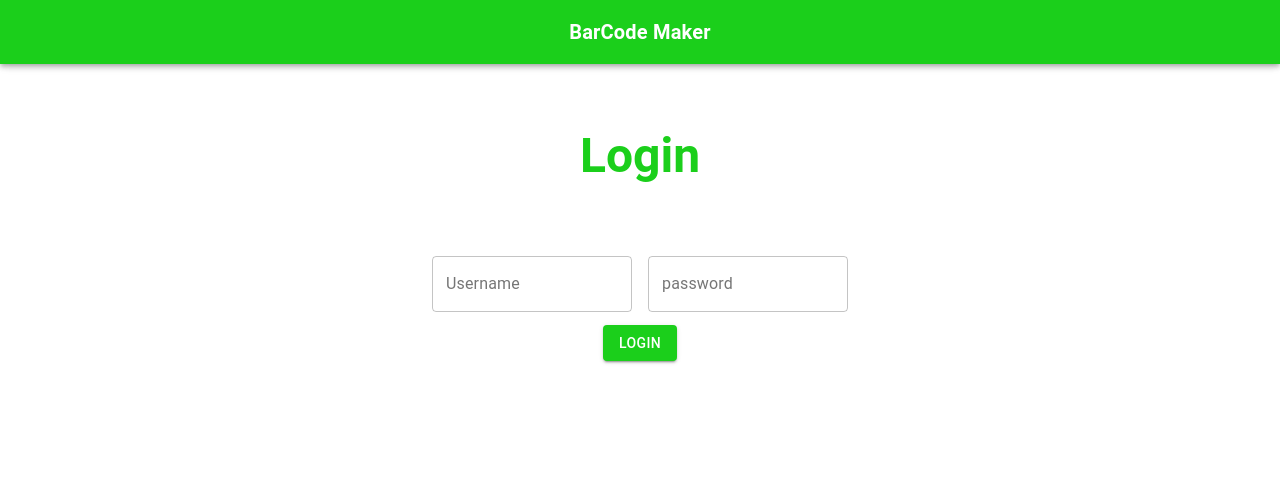
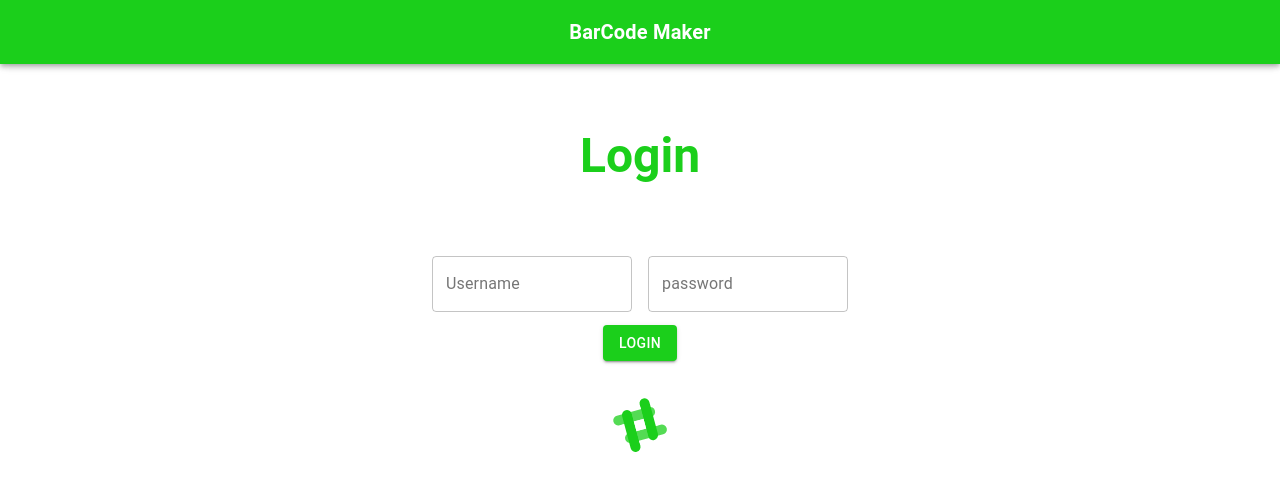
Before and after one commit to kanzd/barcode-maker, a React (Create React App) app: page / in a window 1280 px wide. Both pictures are taken after a click on the button "LOGIN". Shown: the top 490 px of the page. Built offline with nearby package versions, Linux system fonts and the light colour scheme; no server answers.

Commit message:
29-07-2021

```diff
--- a/package.json
+++ b/package.json
@@ -16,6 +16,7 @@
     "react-dom": "^17.0.2",
     "react-router-dom": "^5.2.0",
     "react-scripts": "4.0.3",
+    "react-spinners": "^0.11.0",
     "react-toastify": "^7.0.4",
     "web-vitals": "^1.1.2"
   },
--- a/src/component/Login/index.js
+++ b/src/component/Login/index.js
@@ -5,6 +5,7 @@ import { createMuiTheme } from "@material-ui/core/styles";
 import { useHistory } from "react-router-dom";
 import axios from 'axios';
 import { ToastContainer, toast } from 'react-toastify';
+import {HashLoader} from "react-spinners";
   import 'react-toastify/dist/ReactToastify.css';
 const theme = createMuiTheme({
     palette: {
@@ -26,6 +27,7 @@ export default function Login(props){
     const history = useHistory();
     const [username,setUsername]=useState("");
     const [password,setPassword]=useState("");
+    const [loader,setLoader]=useState(false);
     if (window.localStorage.getItem("user")!=null){
         history.push("/home")
     }
@@ -40,6 +42,7 @@ export default function Login(props){
             <Toolbar>
             <Container align="center">
                 <Typography style={{fontSize:"20px",fontWeight:"bolder"}}> BarCode Maker </Typography>
+
             </Container>
             </Toolbar>
         </AppBar>
@@ -47,6 +50,7 @@ export default function Login(props){
             <Typography variant="h3" style={{fontWeight:"bolder",color:"#1bcf1b"}}>
             Login
             </Typography>
+
         </Container>
         <Grid container justifyContent="center" style={{marginTop:"5%"}} spacing={2}>
         <Grid item xs={2}>
@@ -62,7 +66,9 @@ export default function Login(props){
         </Grid>
         <Grid container justifyContent="center" style={{marginTop:"1%"}}>
         <Button variant="contained" color="primary" onClick={async (e)=>{
+            setLoader(true);
            var response=await axios.post("https://kanishk121.pythonanywhere.com/apis/login/",{username:username,password:password});
+           setLoader(false);
            var data = response.data;
            console.log(response.data);
            if (data["response_code"]=="1")
@@ -86,6 +92,10 @@ progress: undefined,
 
         }}>Login</Button>
         </Grid>
+        <Container align ="center" style={{marginTop:"3%"}}>
+        <HashLoader loading={loader} color={"#1bcf1b"}  size={50}></HashLoader>
+        </Container>
+
 </MuiThemeProvider>
         </>
     );
```
Also changed, not shown: 1 other file (tests, documents, lock files or other folders).
